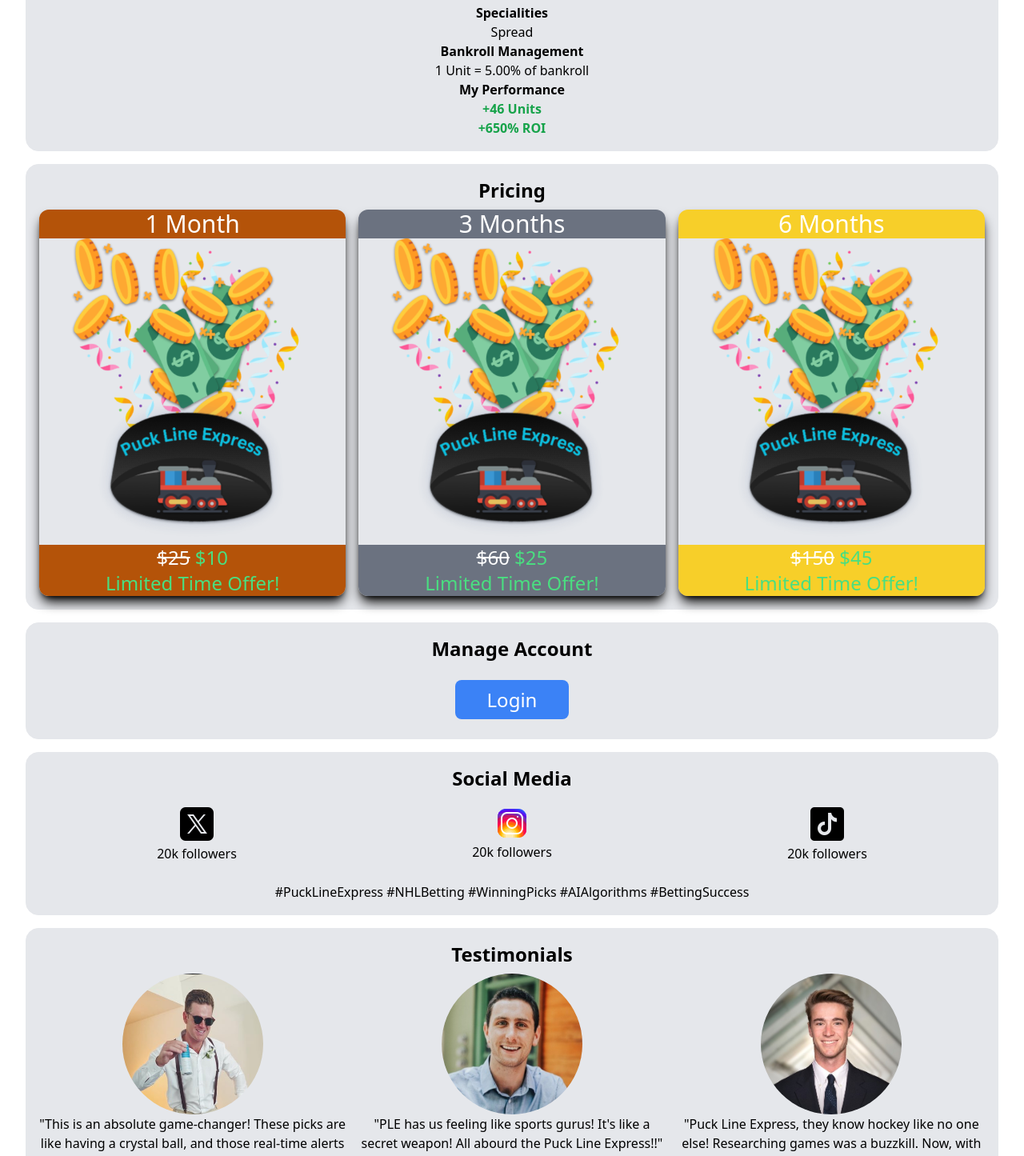
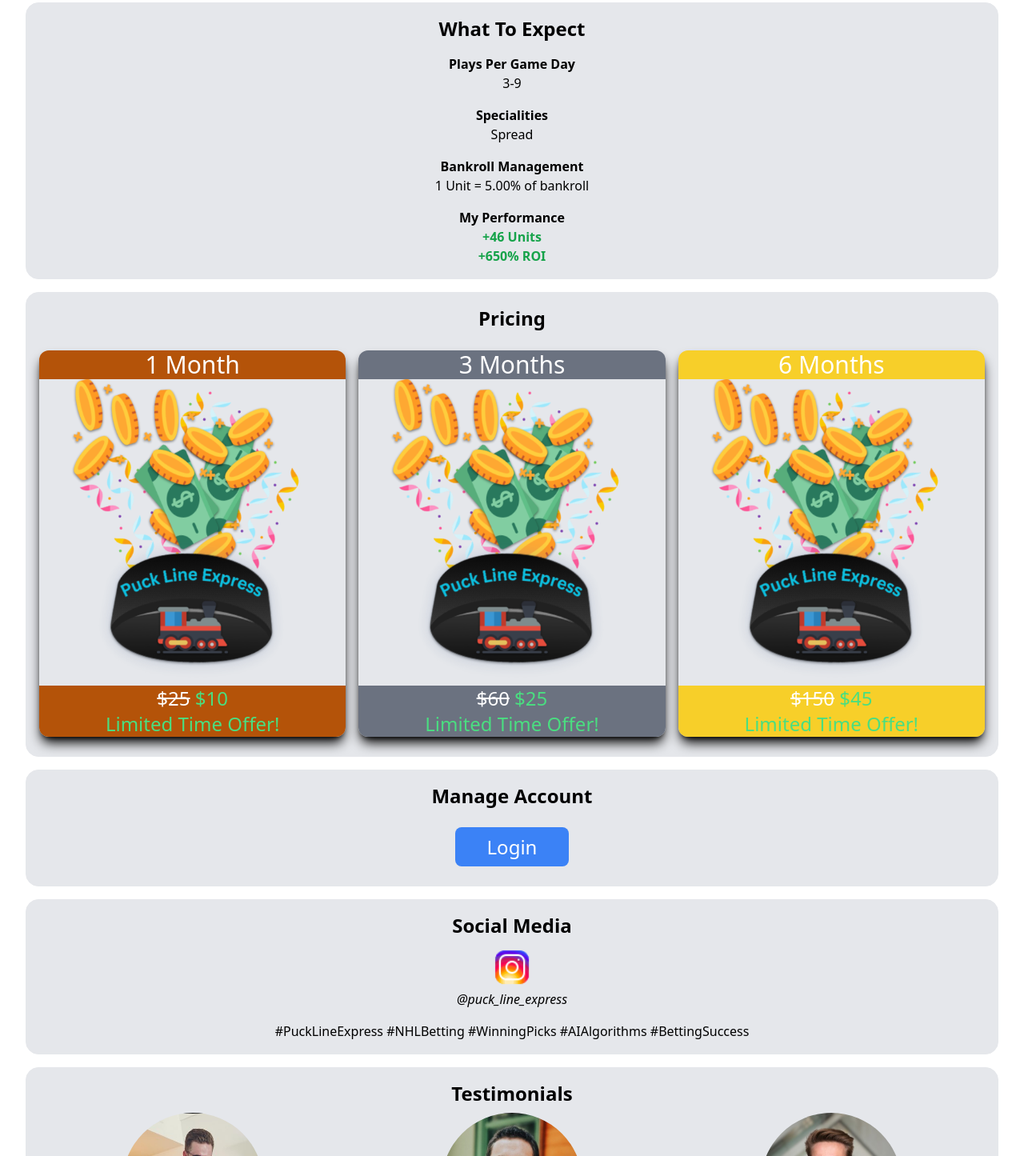
Before and after one commit to pucklineexpress/pucklineexpress.github.io, a website: page src/index.html in a window 1280 px wide. Shown: the part 1355-2800 px from the top of the page at 80% size. Drawn offline with nearby package versions, Linux system fonts and the light colour scheme; files that its build step writes are made by us from their sources.

Commit message:
cleaned up formatting

```diff
--- a/src/index.html
+++ b/src/index.html
@@ -4,7 +4,7 @@
   <meta charset="UTF-8">
   <meta name="viewport" content="width=device-width, initial-scale=1.0">
   <title>Puck Line Express</title>
-  <meta name="theme-color" content="#000000" />
+  <meta name="theme-color" content="#ffffff" />
   <meta name="description" content="#1 site for NHL Gambling Picks" />
   <link href="/dist/output.css" rel="stylesheet">
   <link rel="icon" href="/images/puck-line-express-logo.png" />
@@ -18,6 +18,8 @@
           <img class="mx-auto rounded-2xl h-60 w-60 lg:w-96 lg:h-96" src="/images/puck-line-express-logo.png">
           <b><h2 class="text-2xl">Puck Line Express</h2></b>
           <p>Sent over 400 winning picks!</p>
+          <b><p class="text-green-600">+46 Units</p></b>
+          <b><p class="text-green-600">+650% ROI</p></b>
           <p>🏒 Hockey 🏒</p>
         </div>
       </section>
@@ -26,17 +28,17 @@
         <div class="m-4">
           <b><h2 class="text-2xl my-2">How It Works</h2></b>
           <div class="md:grid md:grid-cols-3">
-            <div>
+            <div class="m-4">
               <b><h3>Subscribe</h3></b>
               <img class="mx-auto w-16 h-16" src="/images/bell.png">
               <p>Subscribe monthly to our picks</p>
             </div>
-            <div>
+            <div class="m-4">
               <b><h3>Get Notified</h3></b>
               <img class="mx-auto w-16 h-16" src="/images/comment.png">
               <p>Receive real-time texts 15 minutes before the game</p>
             </div>
-            <div>
+            <div class="m-4">
               <b><h3>Win!</h3></b>
               <img class="mx-auto w-16 h-16" src="/images/money-bag.png">
               <p>Use our picks to place bets on your favorite sites</p>
@@ -48,7 +50,7 @@
       <section class="text-center rounded-2xl border bg-gray-200 my-4">
         <div class="m-4">
           <b><h2 class="text-2xl">Get My Picks Sent to You</h2></b>
-          <p>Picks are sent 15 minutes before the start of each game</p>
+          <p>Picks are sent <b>15 minutes</b> before the start of each game</p>
           <img class="rounded-xl m-auto my-4 border border-black h-96" src="/images/text-message-example.png">
         </div>
       </section>
@@ -56,13 +58,13 @@
       <section class="text-center rounded-2xl border bg-gray-200 my-4">
         <div class="m-4">
           <b><h2 class="text-2xl my-2">What To Expect</h2></b>
-          <b><h3>Plays Per Game Day</h3></b>
+          <b><h3 class="mt-4">Plays Per Game Day</h3></b>
           <p>3-9</p>
-          <b><h3>Specialities</h3></b>
+          <b><h3 class="mt-4">Specialities</h3></b>
           <p>Spread</p>
-          <b><h3>Bankroll Management</h3></b>
+          <b><h3 class="mt-4">Bankroll Management</h3></b>
           <p>1 Unit = 5.00% of bankroll</p>
-          <b><h3>My Performance</h3></b>
+          <b><h3 class="mt-4">My Performance</h3></b>
           <b><p class="text-green-600">+46 Units</p></b>
           <b><p class="text-green-600">+650% ROI</p></b>
         </div>
@@ -70,9 +72,9 @@
 
       <section class="text-center rounded-2xl border bg-gray-200 my-4">
         <div class="m-4">
-          <b><h2 class="text-2xl my-2">Pricing</h2></b>
+          <b><h2 class="text-2xl my-4">Pricing</h2></b>
           <div class="grid grid-cols-1 md:grid-cols-3 gap-4 text-center text-white">
-            <div class="shadow-black shadow-lg rounded-xl max-w-xl mx-auto">
+            <div class="shadow-black shadow-lg rounded-xl max-w-xl mx-auto my-2">
               <a href="https://buy.stripe.com/8wMaHIdKp8IIezKbII">
                 <div class="rounded-t-xl text-3xl bg-amber-700">1 Month</div>
                 <img class="w-full" src="/images/puck-line-express-logo.png">
@@ -85,7 +87,7 @@
                 </div>
               </a>
             </div>
-            <div class="shadow-black shadow-lg rounded-xl max-w-xl mx-auto">
+            <div class="shadow-black shadow-lg rounded-xl max-w-xl mx-auto my-2">
               <a href="https://buy.stripe.com/8wMg228q5f769fq001">
                 <div class="rounded-t-xl text-3xl bg-gray-500">3 Months</div>
                 <img class="w-full" src="/images/puck-line-express-logo.png">
@@ -98,7 +100,7 @@
                 </div>
               </a>
             </div>
-            <div class="shadow-black shadow-lg rounded-xl max-w-xl mx-auto">
+            <div class="shadow-black shadow-lg rounded-xl max-w-xl mx-auto my-2">
               <a href="https://buy.stripe.com/3cseXY9u98II1MYbIK">
                 <div class="rounded-t-xl text-3xl bg-yellow-400 bg-opacity-90">6 Months</div>
                 <img class="w-full" src="/images/puck-line-express-logo.png">
@@ -127,19 +129,11 @@
       <section class="text-center rounded-2xl border bg-gray-200 my-4">
         <div class="m-4">
           <b><h2 class="text-2xl my-2">Social Media</h2></b>
-          <div class="md:grid md:grid-cols-3">
-            <div class="m-2">
-              <img class="mx-auto" src="/images/icons8-twitterx-50.png">
-              <p>20k followers</p>
-            </div>
-            <div class="m-2">
-              <img class="mx-auto" src="/images/icons8-instagram-48.png">
-              <p>20k followers</p>
-            </div>
-            <div class="m-2">
-              <img class="mx-auto" src="/images/icons8-tik-tok-50.png">
-              <p>20k followers</p>
-            </div>
+          <div class="m-2">
+            <a href="https://www.instagram.com/puck_line_express/">
+              <img class="mx-auto inline-block w-14 h-14" src="/images/icons8-instagram-48.png">
+              <i><p>@puck_line_express</p></i>
+            </a>
           </div>
           <p class="my-4">
             #PuckLineExpress #NHLBetting #WinningPicks #AIAlgorithms #BettingSuccess
```
